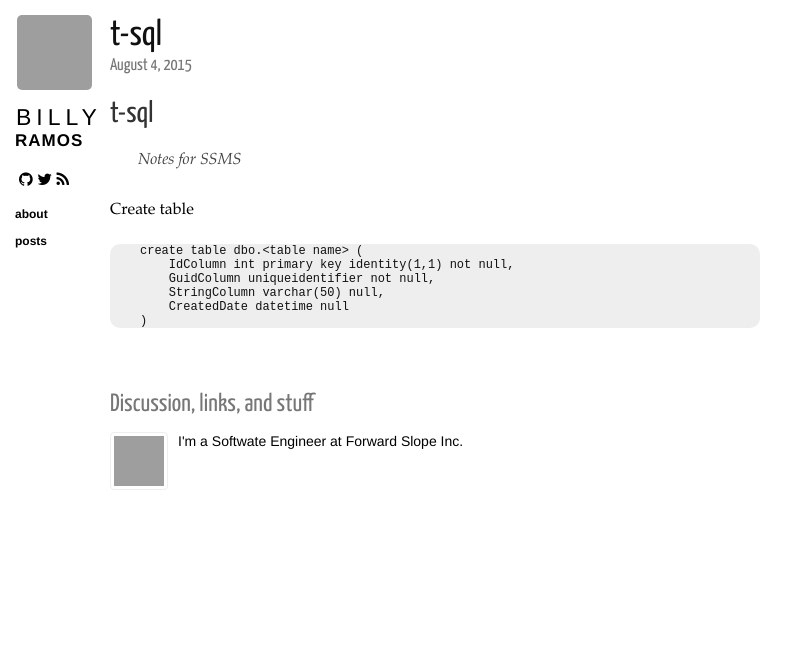
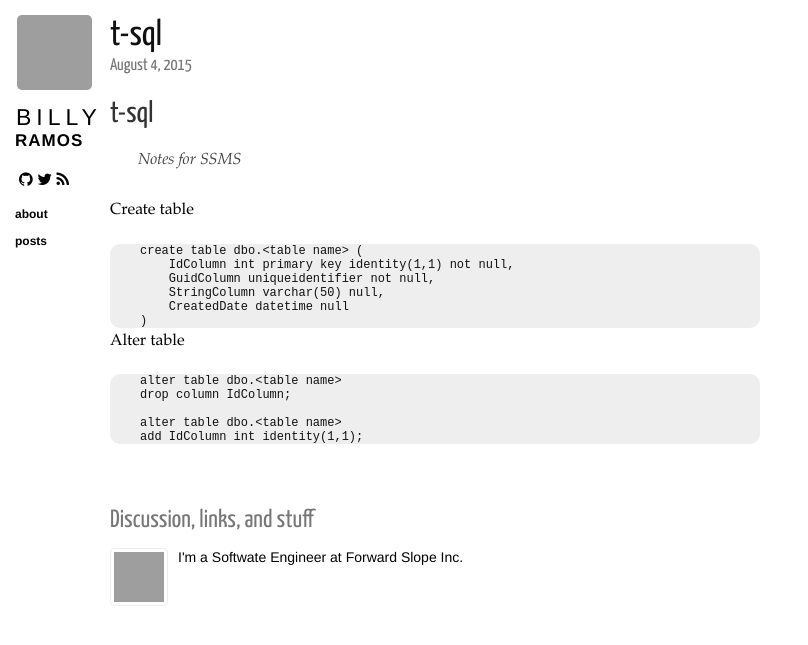
Before and after one commit to bramos-forward-slope/bramos-forward-slope.github.io, a Jekyll site: the page built from _posts/2015-08-04-tsql.md, in a window 1280 px wide, cut to the strip 0-645 px from the top of the page. Shown: the whole strip, without its empty margins (0-808 px from the left). Built offline with Jekyll 4.4.1, drawn with Linux system fonts in a browser that asks for light colours; nearby versions of some CDN libraries; Markdown is read by kramdown in place of the engine named in the settings; grey boxes are pictures that could not be loaded.

Commit message:
Alter table notes

````diff
--- a/_posts/2015-08-04-tsql.md
+++ b/_posts/2015-08-04-tsql.md
@@ -17,3 +17,13 @@ create table dbo.<table name> (
     CreatedDate datetime null
 )
 ```
+
+Alter table
+
+```
+alter table dbo.<table name>
+drop column IdColumn;
+
+alter table dbo.<table name>
+add IdColumn int identity(1,1);
+```
````
